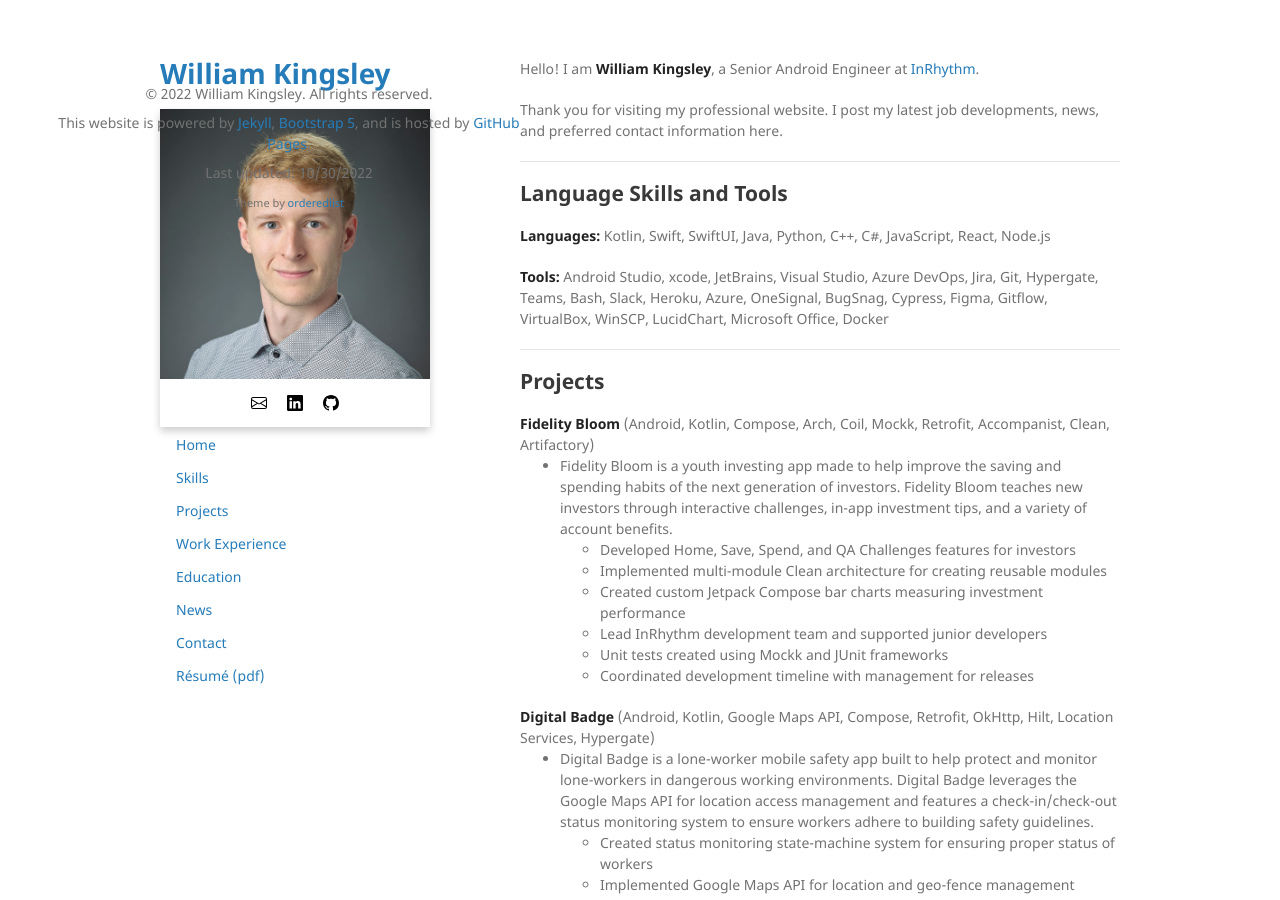
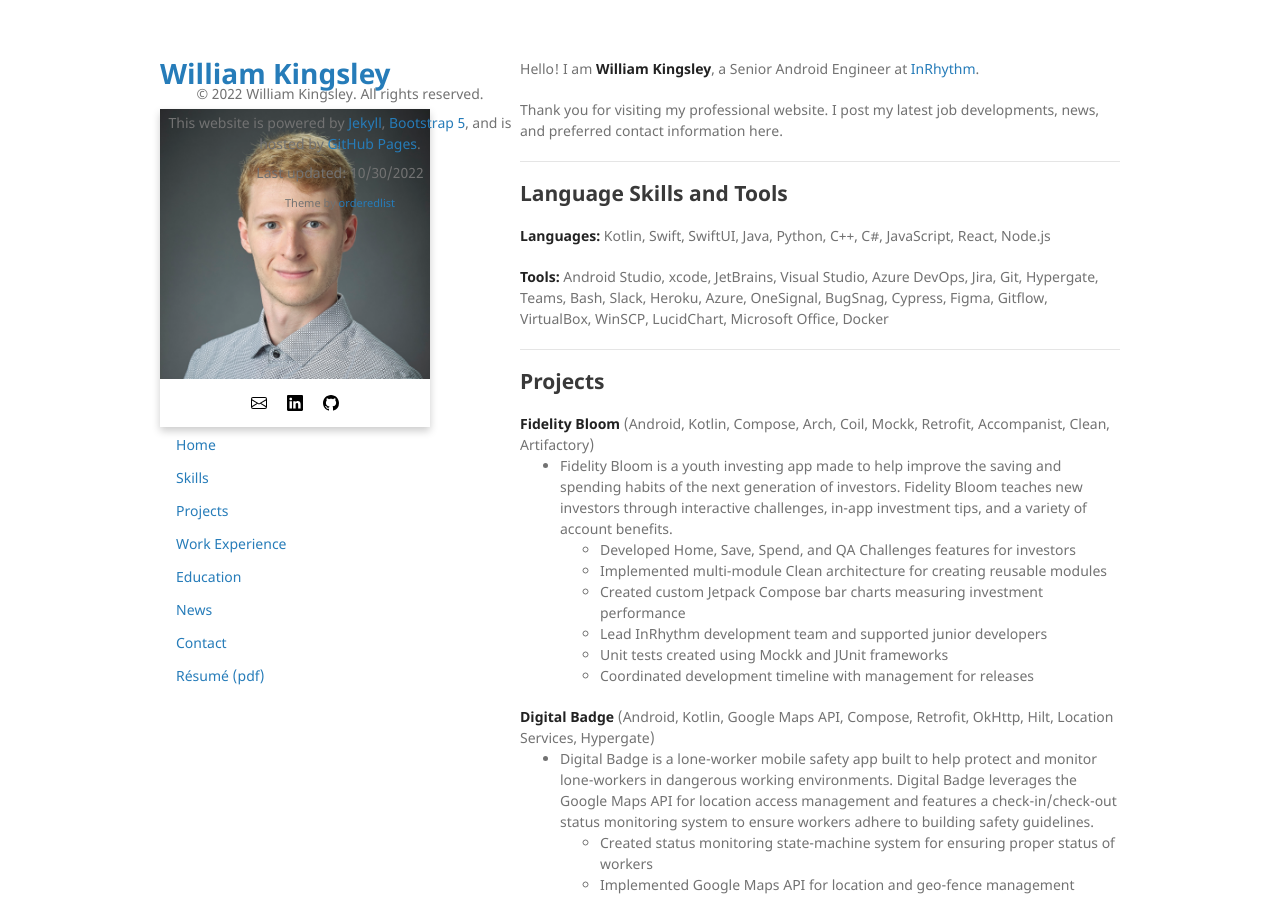
Before and after one commit to data-programmer/data-programmer.github.io, a Jekyll site: the page built from index.md, in a window 1280 px wide and 900 px high. Built offline with Jekyll 4.4.1, drawn with Linux system fonts in a browser that asks for light colours.

Commit message:
Updating footer position

```diff
--- a/_layouts/default.html
+++ b/_layouts/default.html
@@ -19,9 +19,9 @@
 
       </section>
 
+      {% include footer.html %}
+
     </div>
-
-    {% include footer.html %}
 
     <script src="/assets/js/scale.fix.js"></script>
   </body>
```
